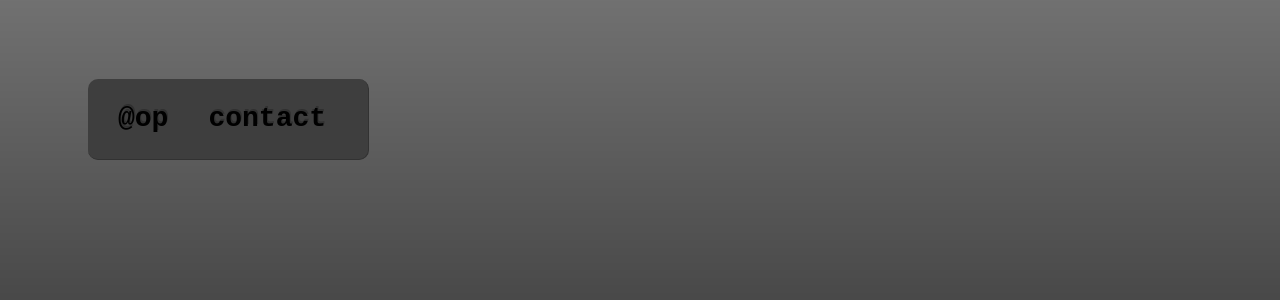
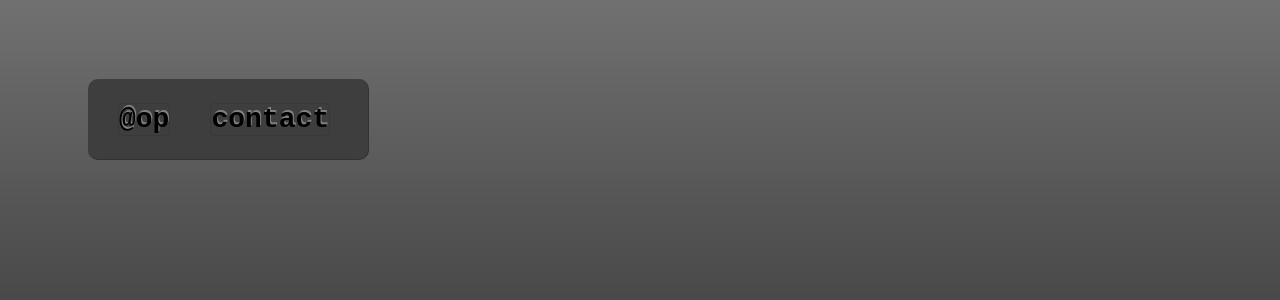
Before and after one commit to philippt/virtualop_website, a PHP site: page / in a window 1280 px wide. Shown: the part 302-602 px from the top of the page. Run offline with PHP 8.4, Linux system fonts and the light colour scheme.

Commit message:
wasbistndu

```diff
--- a/css/stylez.css
+++ b/css/stylez.css
@@ -73,5 +73,7 @@ text-decoration: none;
 display: block;
 color: black;
 font-family: courier new, monospace;
-text-shadow: #303030 1px -2px 0.4px;
+text-shadow: gray 1px -2px 0.4px;
+border: 1px solid #383838;
+border-radius: 5px;
 }
```
